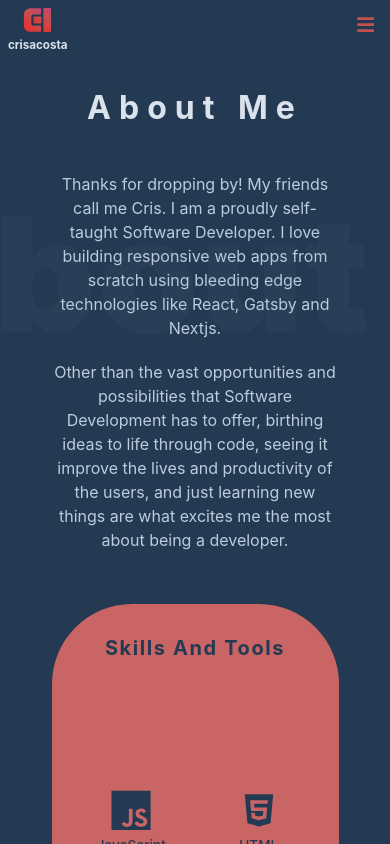
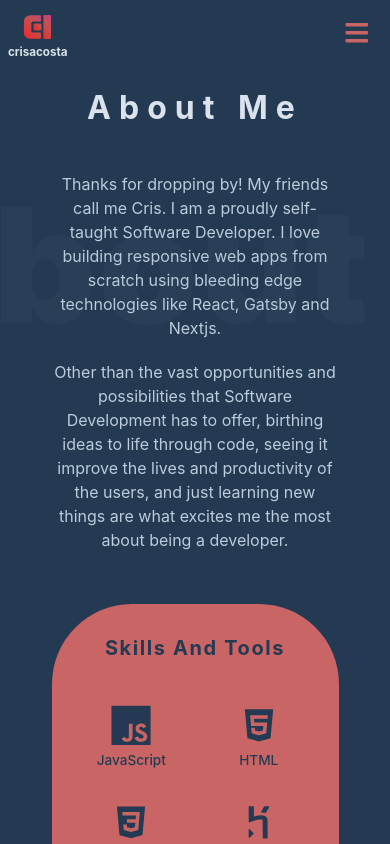
Before and after one commit to eatcodesforlife/my-react-portfolio, a React (Create React App) app: page /about in a window 390 px wide. Shown: the top 844 px of the page. Built offline with nearby package versions, Linux system fonts and the light colour scheme.

Commit message:
fixed: logo top-margin on small screen | burger menu size | call to action a tag  height

```diff
--- a/src/index.css
+++ b/src/index.css
@@ -180,13 +180,6 @@
   padding: 1rem;
 }
 
-.underline {
-  height: 0.3rem;
-  width: 7rem;
-  border-radius: var(--borderRadius);
-  margin-bottom: 5rem;
-}
-
 .social-links {
   display: flex;
 }
@@ -205,11 +198,13 @@
 /* navbar */
 .nav-container {
   position: relative;
-  z-index: 100;
+  z-index: 1000;
 }
 .nav {
   position: absolute;
-  width: 100%;
+  width: 90vw;
+  margin: 0 auto;
+  max-width: var(--max-width);
   display: flex;
   justify-content: space-between;
   align-items: center;
@@ -217,6 +212,7 @@
 }
 
 .logo {
+  margin-top: 7px;
   position: relative;
   padding: 0.5rem;
 }
@@ -227,20 +223,20 @@
   transition: var(--transition);
   border: none;
   background-color: transparent;
-  color: var(--clr-primary-6);
-  font-size: 1.2rem;
+  color: var(--clr-primary-7);
+  font-size: 1.6rem;
   display: grid;
   place-items: center;
   padding: 0;
   position: fixed;
-  right: 15px;
-  top: 15px;
-  z-index: 50;
+  right: 20px;
+  top: 20px;
+  z-index: 100;
   cursor: pointer;
 }
 
 .nav-button:hover {
-  color: var(--clr-primary-4);
+  color: var(--clr-primary-6);
 }
 .nav-button.rotate {
   transform: rotate(90deg);
@@ -271,7 +267,9 @@
   display: flex;
   align-items: center;
   justify-content: center;
-  height: 100%;
+  padding: 0;
+  margin: 0;
+  height: 30vh;
 }
 .menu-social .social-links a {
   font-size: 1.2rem;
@@ -282,16 +280,19 @@
 .menu-links {
   position: absolute;
   top: 0;
+  padding: 0;
   right: -100%;
   width: 100%;
   height: 70vh;
   transition: var(--transition);
   transform: translate(100%);
+  background-color: var(--clr-grey-1);
 }
 .menu-links ul {
-  height: 100%;
+  height: 70vh;
+  margin: 0;
+  padding: 0;
   background-color: var(--transparent-1);
-  height: 100%;
   display: flex;
   flex-direction: column;
   justify-content: center;
@@ -389,6 +390,8 @@
   font-size: 1.5rem;
   transition: var(--transition);
   bottom: 0;
+  height: auto;
+  width: auto;
 }
 
 .hero-info .hero-call-to-action p {
```
Also changed, not shown: 1 other file (tests, documents, lock files or other folders).
